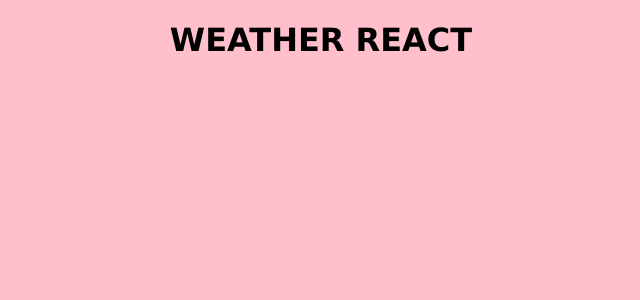
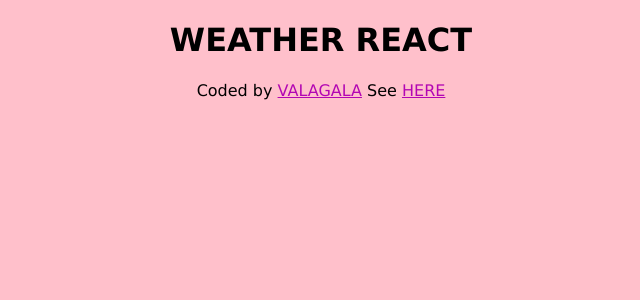
Before and after one commit to VALA9GALA/valagala-react-weather-app, a React (Create React App) app: page / in a window 1280 px wide. Shown: the top 300 px of the page, without its empty margins (319-959 px from the left). Built offline with nearby package versions, Linux system fonts and the light colour scheme.

Commit message:
added footer/links to project

```diff
--- a/src/App.css
+++ b/src/App.css
@@ -7,4 +7,10 @@ body {
   h1 {
     text-align: center;
   }
+  footer {
+    text-align: center;
+  }
+  a {
+    color: rgb(179, 6, 179);
+  }
 }
--- a/src/App.js
+++ b/src/App.js
@@ -1,12 +1,29 @@
-
 import "./App.css";
 
 export default function App() {
   return (
     <div className="App">
       <header className="App-header">
-    <h1>WEATHER REACT</h1>
+        <h1>WEATHER REACT</h1>
       </header>
+      <footer>
+        Coded by{" "}
+        <a
+          href="https://valagala.netlify.app"
+          target="_blank"
+          rel="noopener noreferrer"
+        >
+          VALAGALA
+        </a>{" "}
+        See{" "}
+        <a
+          href="https://github.com/VALA9GALA/valagala-react-weather-app"
+          target="_blank"
+          rel="noopener noreferrer"
+        >
+          HERE
+        </a>
+      </footer>
     </div>
   );
 }
```
